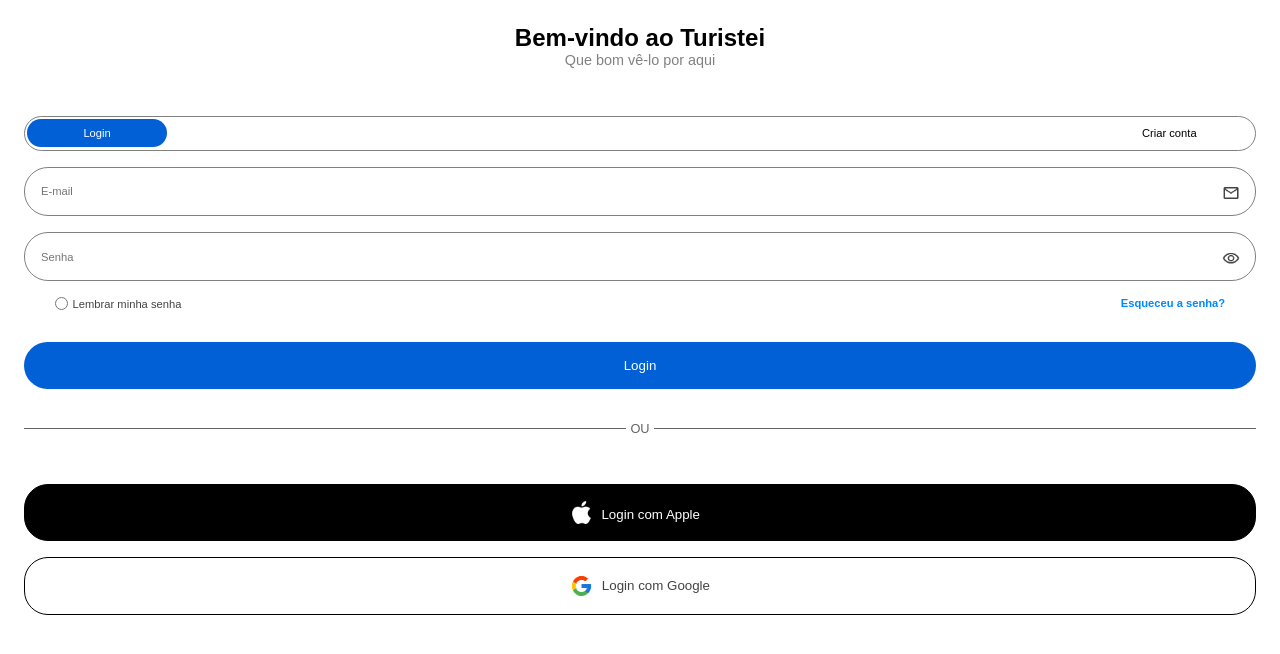
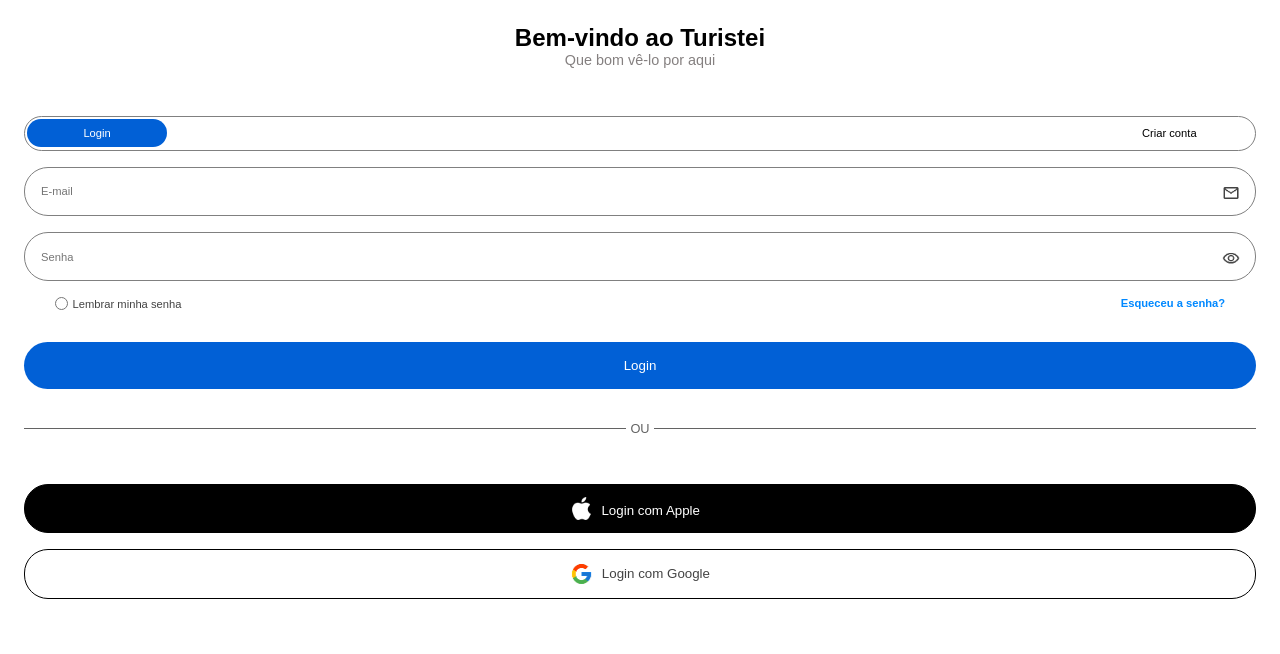
Before and after one commit to FabricioBasilio/pagina-login-turistei, a React (Vite) app: page / in a window 1280 px wide. Shown: the top 654 px of the page. Built offline with nearby package versions, Linux system fonts and the light colour scheme.

Commit message:
feat: padding dos botoes  de outras opcoes de login para pixels

```diff
--- a/src/components/SecaoBotoesLogin/SecaoBotoesLogin.scss
+++ b/src/components/SecaoBotoesLogin/SecaoBotoesLogin.scss
@@ -10,7 +10,7 @@
   button {
     border: none;
     border-radius: $radius_padrao;
-    padding: 1rem 0;
+    padding: 12px 0;
     border: $border_botoes;
     cursor: pointer;
     display: flex;
@@ -21,7 +21,7 @@
       background-color: black;
       color: white;
       p {
-        margin-top: 3.5px;
+        margin-top: 3px;
 
         margin-right: 10px;
       }
```
